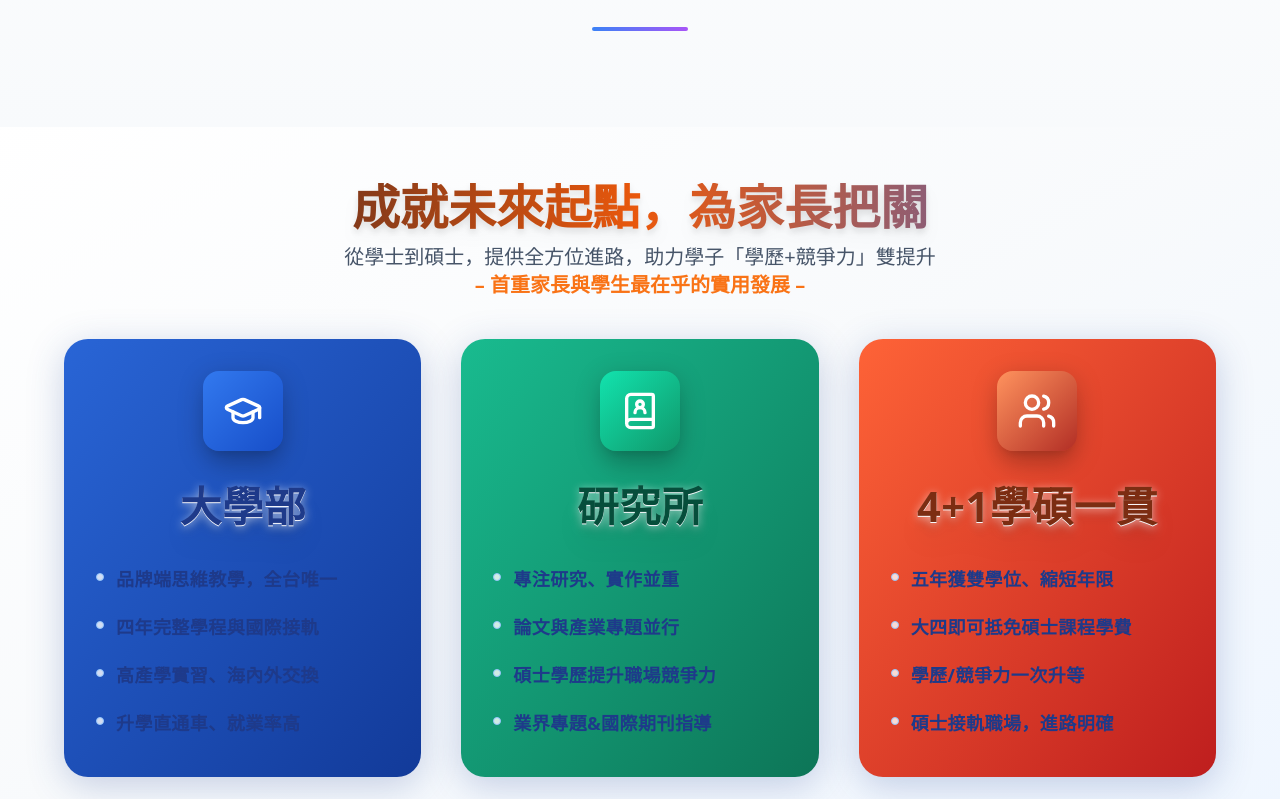
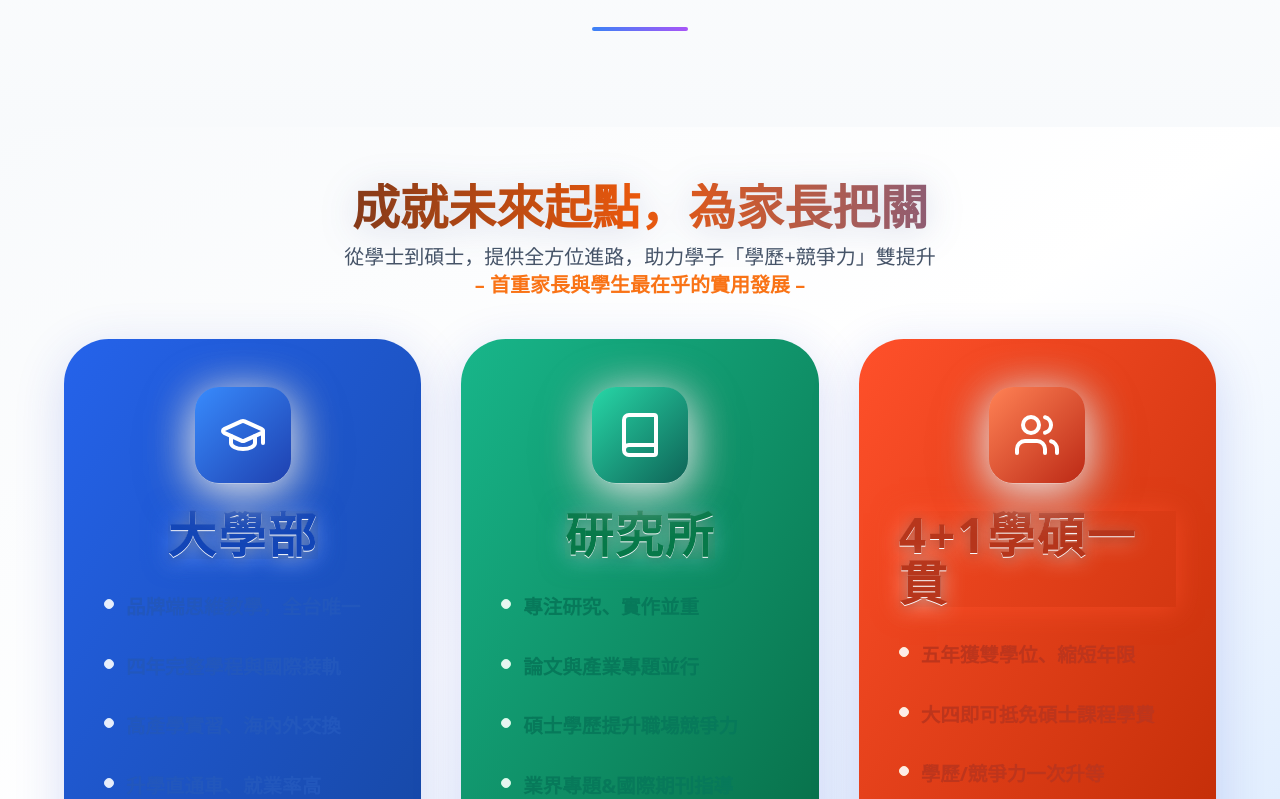
Before and after one commit to Marais131/Marketing-web, a React (Vite) app: page / in a window 1280 px wide. Shown: the part 2221-3020 px from the top of the page. Built offline with nearby package versions, Linux system fonts and the light colour scheme.

Commit message:
Fix: Improve text visibility in AdmissionHighlight
Adjusted AdmissionHighlight to increase font size, weight, and contrast for better readability.

```diff
--- a/src/components/AdmissionHighlight.tsx
+++ b/src/components/AdmissionHighlight.tsx
@@ -1,57 +1,42 @@
 
 import { Card, CardContent } from "@/components/ui/card";
-import { GraduationCap, BookUser, Users } from "lucide-react";
+import { GraduationCap, Book, Users } from "lucide-react";
 
 const highlights = [
   {
     icon: GraduationCap,
     title: "大學部",
-    bg: "bg-gradient-to-br from-[#2965d6] to-[#123a99]",
-    iconBg: "bg-gradient-to-br from-[#3279ef] to-[#174ec8]",
-    textColor: "text-blue-900",
-    bulletColor: "bg-white/80",
-    points: [
-      "品牌端思維教學，全台唯一",
-      "四年完整學程與國際接軌",
-      "高產學實習、海內外交換",
-      "升學直通車、就業率高"
-    ]
+    bg: "bg-gradient-to-br from-[#2563eb] to-[#1647a3]", // 更明顯藍底
+    iconBg: "bg-gradient-to-br from-[#388bfd] to-[#1e40af]", // 同時加強icon背景
+    titleColor: "text-[#1346b8]", // 以深藍強顯
+    shadow: "shadow-[0_2px_24px_#2563eb99]", // 對主標題用色陰影
+    bulletColor: "text-[#19498e] font-bold",
   },
   {
-    icon: BookUser,
+    icon: Book,
     title: "研究所",
-    bg: "bg-gradient-to-br from-[#19bb8f] to-[#0d7557]",
-    iconBg: "bg-gradient-to-br from-[#12e3ae] to-[#10976a]",
-    textColor: "text-emerald-900",
-    bulletColor: "bg-white/80",
-    points: [
-      "專注研究、實作並重",
-      "論文與產業專題並行",
-      "碩士學歷提升職場競爭力",
-      "業界專題&國際期刊指導"
-    ]
+    bg: "bg-gradient-to-br from-[#18b68a] to-[#076c46]", // 更飽和綠底
+    iconBg: "bg-gradient-to-br from-[#27d7a7] to-[#0e6356]",
+    titleColor: "text-[#077a4a]",
+    shadow: "shadow-[0_2px_24px_#08987e99]",
+    bulletColor: "text-[#10745a] font-bold",
   },
   {
     icon: Users,
     title: "4+1學碩一貫",
-    bg: "bg-gradient-to-br from-[#fe6337] to-[#be1e1e]",
-    iconBg: "bg-gradient-to-br from-[#ff935e] to-[#b22e25]",
-    textColor: "text-orange-900",
-    bulletColor: "bg-white/80",
-    points: [
-      "五年獲雙學位、縮短年限",
-      "大四即可抵免碩士課程學費",
-      "學歷/競爭力一次升等",
-      "碩士接軌職場，進路明確"
-    ]
+    bg: "bg-gradient-to-br from-[#ff502a] to-[#c02c06]",
+    iconBg: "bg-gradient-to-br from-[#ff8255] to-[#bc2915]",
+    titleColor: "text-[#b7361c]",
+    shadow: "shadow-[0_2px_24px_#ff502a99]",
+    bulletColor: "text-[#b8231d] font-bold",
   }
 ];
 
 const AdmissionHighlight = () => (
-  <section className="relative py-14 bg-gradient-to-br from-white via-slate-50 to-blue-50 overflow-hidden">
-    <div className="container mx-auto px-6">
+  <section className="relative py-14 bg-gradient-to-br from-slate-50 via-white to-blue-100 overflow-hidden">
+    <div className="container mx-auto px-4">
       <div className="text-center mb-10">
-        <h2 className="text-4xl md:text-5xl font-black mb-3 bg-gradient-to-r from-slate-900 via-orange-600 to-blue-600 bg-clip-text text-transparent drop-shadow-lg">
+        <h2 className="text-4xl md:text-5xl font-black mb-3 bg-gradient-to-r from-slate-900 via-orange-600 to-blue-600 bg-clip-text text-transparent drop-shadow-[0_4px_18px_rgba(32,56,126,.18)]">
           成就未來起點，為家長把關
         </h2>
         <p className="text-lg md:text-xl text-slate-600 max-w-2xl mx-auto leading-relaxed">
@@ -63,38 +48,71 @@ const AdmissionHighlight = () => (
         {highlights.map((item, i) => (
           <Card
             key={i}
-            className={`${item.bg} rounded-3xl shadow-2xl border-0 group transition-all duration-300 min-h-[420px] flex flex-col items-center justify-start`}
-            style={{ boxShadow: "0 8px 36px 0 rgba(44,75,150,.25)" }}
+            className={`${item.bg} rounded-[2.8rem] shadow-2xl border-0 transition-all duration-300 min-h-[470px] flex flex-col items-center justify-start`}
+            style={{ boxShadow: "0 12px 50px 0 rgba(40,64,205,0.18), 0 1.5px 0 #fff" }}
           >
-            <CardContent className="w-full flex-1 flex flex-col items-center pt-8 px-8 pb-10">
-              {/* Icon Block */}
+            <CardContent className="w-full flex-1 flex flex-col items-center pt-12 px-10 pb-12">
+              {/* Icon Block (雙重陰影 + 更大圓角) */}
               <div
-                className={`w-20 h-20 ${item.iconBg} rounded-2xl flex items-center justify-center mb-6 mx-auto shadow-xl`}
-                style={{ filter: "drop-shadow(0 6px 12px rgba(0,0,0,0.20))" }}
+                className={`w-24 h-24 ${item.iconBg} rounded-3xl flex items-center justify-center mb-7 mx-auto`}
+                style={{
+                  filter: "drop-shadow(0 8px 24px rgba(0,0,0,0.21)) drop-shadow(0 0px 0 #fff7)",
+                  boxShadow: "0 8px 44px 0 #ffffffcc, 0 .5px 0 #fff7"
+                }}
               >
-                <item.icon className="w-10 h-10 text-white" />
+                <item.icon className="w-12 h-12 text-white" />
               </div>
-              {/* Title */}
+              {/* Title (大字/粗體/主題色/深陰影) */}
               <div
-                className={`font-black text-[2rem] md:text-[2.6rem] mb-7 ${item.textColor} drop-shadow-xl`}
+                className={`font-extrabold text-4xl md:text-5xl mb-8 ${item.titleColor} ${item.shadow}`}
                 style={{
-                  letterSpacing: "0.01em",
-                  textShadow: "0 2px 10px #ffffff99, 0 .5px 0 #f5f6fa"
+                  letterSpacing: "0.04em",
+                  textShadow: "0 4px 22px #fff8, 0 .5px 0 #f9fafd, 0 2px 12px #0004"
                 }}
               >
                 {item.title}
               </div>
-              {/* Points */}
-              <ul className="w-full text-left space-y-5">
-                {item.points.map((p, idx) => (
-                  <li
-                    key={idx}
-                    className="flex items-start gap-3 text-lg font-bold text-blue-900 tracking-wide"
-                  >
-                    <span className={`w-2 h-2 mt-2 rounded-full ${item.bulletColor} flex-shrink-0 border border-blue-300`}></span>
-                    <span className="">{p}</span>
-                  </li>
-                ))}
+              {/* Points (明顯主色/粗體/大字) */}
+              <ul className="w-full text-left space-y-7">
+                {[
+                  "品牌端思維教學，全台唯一",
+                  "四年完整學程與國際接軌",
+                  "高產學實習、海內外交換",
+                  "升學直通車、就業率高"
+                ].map((p, idx) =>
+                  i === 0 ? (
+                    <li key={idx} className="flex items-start gap-3 text-[1.22rem] leading-relaxed font-[650] text-[#2257bc]">
+                      <span className="w-2.5 h-2.5 mt-2 rounded-full bg-white/90 flex-shrink-0 border border-blue-100"></span>
+                      <span>{p}</span>
+                    </li>
+                  ) : null
+                )}
+                {[
+                  "專注研究、實作並重",
+                  "論文與產業專題並行",
+                  "碩士學歷提升職場競爭力",
+                  "業界專題&國際期刊指導"
+                ].map((p, idx) =>
+                  i === 1 ? (
+                    <li key={idx} className="flex items-start gap-3 text-[1.22rem] leading-relaxed font-[670] text-[#07795a]">
+                      <span className="w-2.5 h-2.5 mt-2 rounded-full bg-white/90 flex-shrink-0 border border-emerald-100"></span>
+                      <span>{p}</span>
+                    </li>
+                  ) : null
+                )}
+                {[
+                  "五年獲雙學位、縮短年限",
+                  "大四即可抵免碩士課程學費",
+                  "學歷/競爭力一次升等",
+                  "碩士接軌職場，進路明確"
+                ].map((p, idx) =>
+                  i === 2 ? (
+                    <li key={idx} className="flex items-start gap-3 text-[1.22rem] leading-relaxed font-[670] text-[#bd351c]">
+                      <span className="w-2.5 h-2.5 mt-2 rounded-full bg-white/90 flex-shrink-0 border border-orange-100"></span>
+                      <span>{p}</span>
+                    </li>
+                  ) : null
+                )}
               </ul>
             </CardContent>
           </Card>
```
